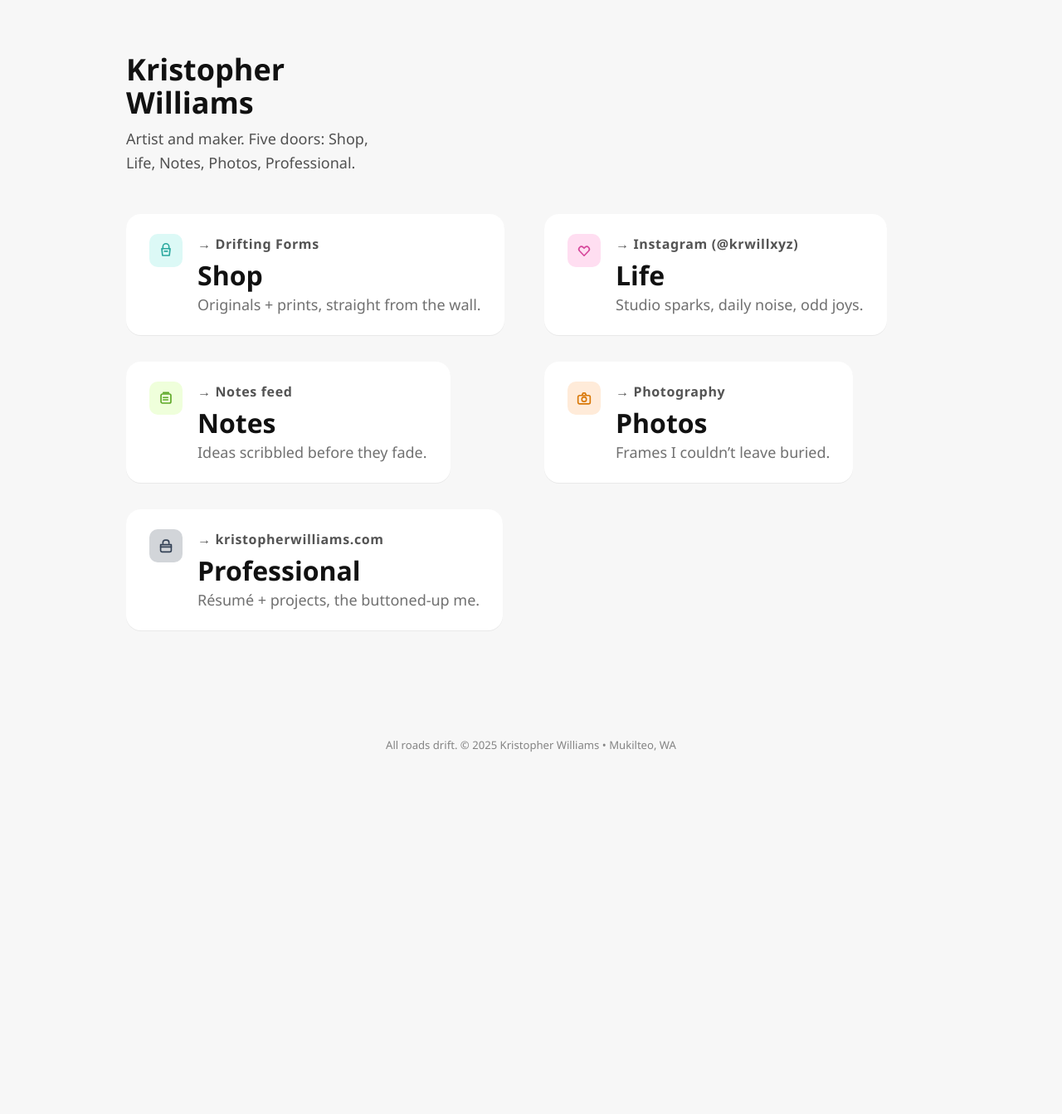
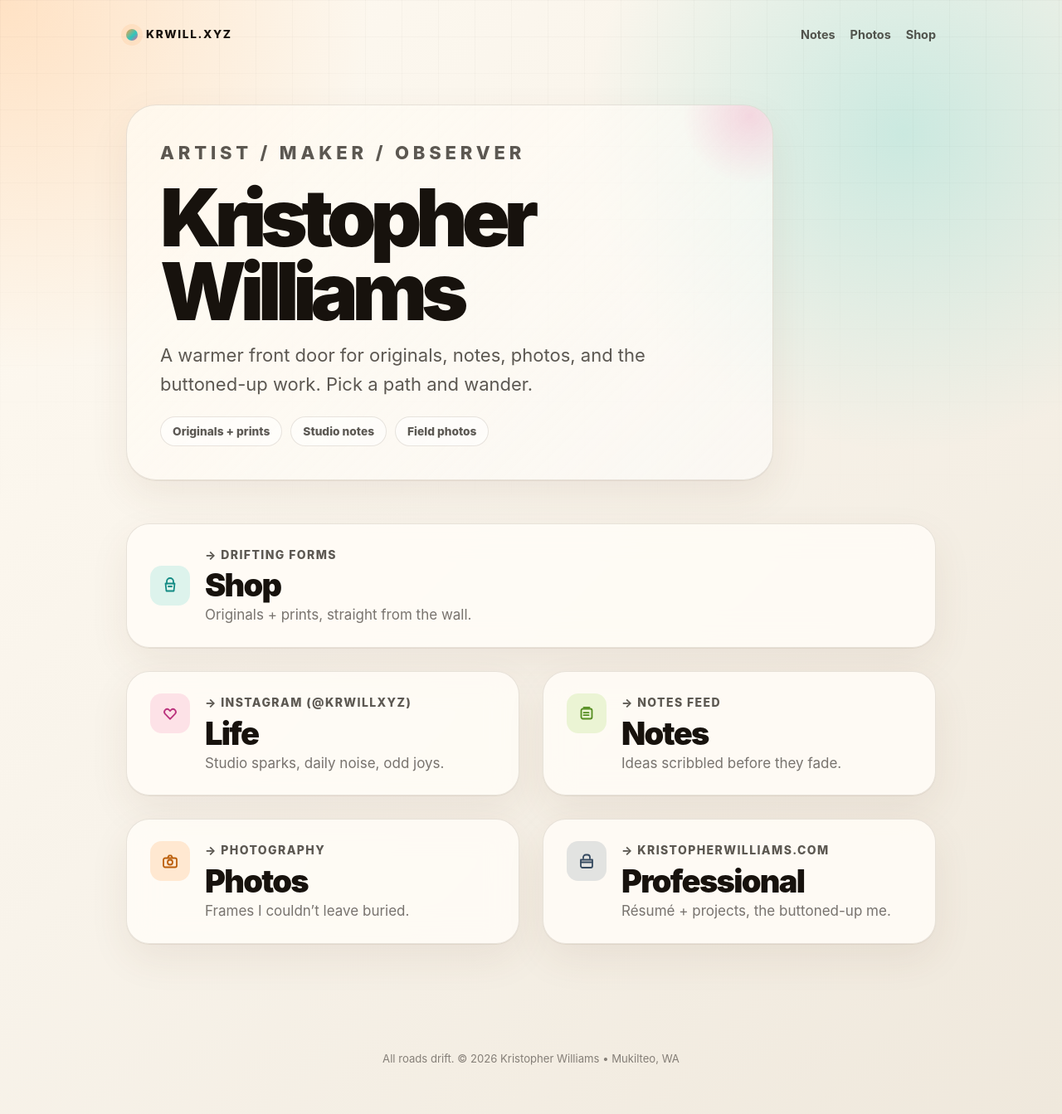
Before and after one commit to krwillxyz/krwillxyz.github.io, a Jekyll site: the page built from index.md, in a window 1280 px wide. Shown: the whole page at 83% size. Built offline with Jekyll 4.4.1, drawn with Linux system fonts in a browser that asks for light colours; before the commit the page ends 965 px from its top, so only the background shows below that.

Commit message:
Give landing page a visual uplift

```diff
--- a/_layouts/default.html
+++ b/_layouts/default.html
@@ -24,25 +24,27 @@
 <style>
   :root {
     color-scheme: light;
-    --page-bg: #f7f7f7;
-    --card-bg: #ffffff;
-    --ink: #111111;
-    --ink-muted: rgba(17, 17, 17, 0.72);
-    --ink-soft: rgba(17, 17, 17, 0.6);
-    --focus-ring: #111111;
-    --shadow-base: 0 1px 0 rgba(0, 0, 0, 0.06);
-    --shadow-hover: 0 6px 18px rgba(17, 17, 17, 0.12);
-    --pill-radius: 10px;
-    --teal-pill: rgba(79, 224, 210, 0.2);
-    --teal-icon: #2aa89e;
-    --magenta-pill: rgba(255, 90, 183, 0.2);
-    --magenta-icon: #d6459a;
-    --lime-pill: rgba(183, 255, 90, 0.22);
-    --lime-icon: #5da827;
-    --orange-pill: rgba(255, 166, 82, 0.22);
-    --orange-icon: #d97706;
-    --slate-pill: rgba(52, 64, 84, 0.22);
-    --slate-icon: #334155;
+    --page-bg: #f8f3ea;
+    --card-bg: rgba(255, 252, 246, 0.88);
+    --card-bg-strong: #fffaf1;
+    --ink: #17120d;
+    --ink-muted: rgba(23, 18, 13, 0.7);
+    --ink-soft: rgba(23, 18, 13, 0.58);
+    --line: rgba(79, 55, 31, 0.13);
+    --focus-ring: #17120d;
+    --shadow-base: 0 1px 0 rgba(79, 55, 31, 0.08), 0 18px 48px rgba(97, 66, 34, 0.08);
+    --shadow-hover: 0 18px 42px rgba(97, 66, 34, 0.16), 0 1px 0 rgba(79, 55, 31, 0.1);
+    --pill-radius: 14px;
+    --teal-pill: rgba(44, 199, 190, 0.16);
+    --teal-icon: #138b84;
+    --magenta-pill: rgba(242, 86, 155, 0.15);
+    --magenta-icon: #bb337d;
+    --lime-pill: rgba(151, 217, 70, 0.18);
+    --lime-icon: #548d20;
+    --orange-pill: rgba(255, 157, 68, 0.2);
+    --orange-icon: #bb5e0a;
+    --slate-pill: rgba(82, 101, 123, 0.16);
+    --slate-icon: #34495f;
   }
 
   *, *::before, *::after {
@@ -52,13 +54,27 @@
   body {
     margin: 0;
     min-height: 100vh;
-    background: var(--page-bg);
+    background:
+      radial-gradient(circle at top left, rgba(255, 157, 68, 0.26), transparent 28rem),
+      radial-gradient(circle at 85% 12%, rgba(44, 199, 190, 0.22), transparent 24rem),
+      linear-gradient(135deg, #fffaf1 0%, var(--page-bg) 44%, #efe8dc 100%);
     color: var(--ink);
-    font-family: 'Segoe UI', 'Helvetica Neue', system-ui, -apple-system, BlinkMacSystemFont, sans-serif;
+    font-family: Inter, ui-sans-serif, 'Segoe UI', 'Helvetica Neue', system-ui, -apple-system, BlinkMacSystemFont, sans-serif;
     font-size: 16px;
     line-height: 1.6;
     display: flex;
     flex-direction: column;
+  }
+
+  body::before {
+    content: "";
+    position: fixed;
+    inset: 0;
+    pointer-events: none;
+    background-image: linear-gradient(rgba(23, 18, 13, 0.035) 1px, transparent 1px), linear-gradient(90deg, rgba(23, 18, 13, 0.035) 1px, transparent 1px);
+    background-size: 44px 44px;
+    -webkit-mask-image: linear-gradient(to bottom, rgba(0, 0, 0, 0.7), transparent 72%);
+    mask-image: linear-gradient(to bottom, rgba(0, 0, 0, 0.7), transparent 72%);
   }
 
   a {
@@ -67,11 +83,62 @@
     outline: none;
   }
 
+  .site-nav {
+    width: min(1040px, 100%);
+    margin: 0 auto;
+    padding: clamp(16px, 4vw, 30px) clamp(16px, 6vw, 32px) 0;
+    display: flex;
+    align-items: center;
+    justify-content: space-between;
+    gap: 16px;
+  }
+
+  .brand-mark {
+    display: inline-flex;
+    align-items: center;
+    gap: 10px;
+    font-size: 0.85rem;
+    font-weight: 800;
+    letter-spacing: 0.12em;
+    text-transform: uppercase;
+  }
+
+  .brand-mark::before {
+    content: "";
+    width: 14px;
+    height: 14px;
+    border-radius: 999px;
+    background: linear-gradient(135deg, #ff9d44, #2cc7be 58%, #f2569b);
+    box-shadow: 0 0 0 6px rgba(255, 157, 68, 0.13);
+  }
+
+  .nav-links {
+    display: flex;
+    align-items: center;
+    gap: clamp(10px, 3vw, 18px);
+    flex-wrap: wrap;
+    justify-content: flex-end;
+    color: var(--ink-muted);
+    font-size: 0.9rem;
+    font-weight: 700;
+  }
+
+  .nav-links a {
+    border-bottom: 1px solid transparent;
+    transition: color 0.18s ease, border-color 0.18s ease;
+  }
+
+  .nav-links a:hover,
+  .nav-links a:focus-visible {
+    color: var(--ink);
+    border-color: currentColor;
+  }
+
   main {
     flex: 1 0 auto;
     width: min(1040px, 100%);
     margin: 0 auto;
-    padding: clamp(24px, 6vw, 64px) clamp(16px, 6vw, 32px) clamp(64px, 8vw, 96px);
+    padding: clamp(30px, 6vw, 72px) clamp(16px, 6vw, 32px) clamp(64px, 8vw, 96px);
   }
 
   footer {
@@ -79,7 +146,7 @@
     padding: 32px clamp(16px, 6vw, 32px) 56px;
     text-align: center;
     font-size: 0.82rem;
-    color: rgba(17, 17, 17, 0.5);
+    color: rgba(23, 18, 13, 0.5);
   }
 
   footer a {
@@ -91,27 +158,79 @@
 
   .layout-shell {
     display: grid;
-    gap: clamp(28px, 6vw, 48px);
+    gap: clamp(28px, 6vw, 52px);
   }
 
   .page-head {
+    position: relative;
     display: grid;
-    gap: 0.6rem;
-    max-width: 34ch;
+    gap: 1rem;
+    max-width: 780px;
+    padding: clamp(22px, 5vw, 40px);
+    background: linear-gradient(135deg, rgba(255, 250, 241, 0.82), rgba(255, 255, 255, 0.5));
+    border: 1px solid var(--line);
+    border-radius: clamp(24px, 5vw, 36px);
+    box-shadow: var(--shadow-base);
+    overflow: hidden;
+  }
+
+  .page-head::after {
+    content: "";
+    position: absolute;
+    width: 170px;
+    height: 170px;
+    right: -58px;
+    top: -72px;
+    border-radius: 999px;
+    background: radial-gradient(circle, rgba(242, 86, 155, 0.2), transparent 68%);
+  }
+
+  .eyebrow {
+    margin: 0;
+    color: var(--ink-muted);
+    font-size: 0.78rem;
+    font-weight: 800;
+    letter-spacing: 0.22em;
+    text-transform: uppercase;
   }
 
   .page-head h1 {
+    position: relative;
     margin: 0;
-    font-size: clamp(22px, 4vw, 36px);
-    font-weight: 800;
-    line-height: 1.1;
+    max-width: 12ch;
+    font-size: clamp(46px, 10vw, 96px);
+    font-weight: 900;
+    letter-spacing: -0.075em;
+    line-height: 0.92;
   }
 
   .page-head p {
+    position: relative;
     margin: 0;
-    font-size: clamp(14px, 2.4vw, 18px);
+    font-size: clamp(17px, 2.4vw, 22px);
     color: var(--ink-muted);
-    max-width: 42ch;
+    max-width: 48ch;
+  }
+
+  .hero-actions {
+    position: relative;
+    display: flex;
+    flex-wrap: wrap;
+    gap: 10px;
+    margin-top: 0.3rem;
+  }
+
+  .hero-chip {
+    display: inline-flex;
+    align-items: center;
+    min-height: 36px;
+    padding: 0 14px;
+    border: 1px solid var(--line);
+    border-radius: 999px;
+    background: rgba(255, 255, 255, 0.54);
+    color: var(--ink-muted);
+    font-size: 0.86rem;
+    font-weight: 800;
   }
 
   .link-hub {
@@ -120,7 +239,7 @@
 
   .links-grid {
     display: grid;
-    gap: clamp(12px, 4vw, 16px);
+    gap: clamp(12px, 4vw, 18px);
     list-style: none;
     padding: 0;
     margin: 0;
@@ -133,23 +252,48 @@
     display: flex;
     align-items: flex-start;
     gap: clamp(12px, 4vw, 18px);
-    padding: clamp(16px, 4vw, 24px) clamp(18px, 5vw, 28px);
+    height: 100%;
+    padding: clamp(18px, 4vw, 26px) clamp(18px, 5vw, 28px);
     background: var(--card-bg);
-    border-radius: clamp(14px, 4vw, 18px);
+    border: 1px solid var(--line);
+    border-radius: clamp(20px, 4vw, 28px);
     box-shadow: var(--shadow-base);
     min-height: 56px;
-    transition: transform 0.18s ease, box-shadow 0.18s ease;
+    overflow: hidden;
+    backdrop-filter: blur(18px);
+    transition: transform 0.18s ease, box-shadow 0.18s ease, border-color 0.18s ease, background 0.18s ease;
+  }
+
+  .link-card::after {
+    content: "↗";
+    position: absolute;
+    top: 18px;
+    right: 20px;
+    color: var(--icon-color);
+    font-size: 1rem;
+    font-weight: 900;
+    opacity: 0;
+    transform: translate(-4px, 4px);
+    transition: opacity 0.18s ease, transform 0.18s ease;
   }
 
   .link-card:hover {
-    transform: translateY(-2px);
+    transform: translateY(-4px);
     box-shadow: var(--shadow-hover);
+    border-color: rgba(79, 55, 31, 0.22);
+    background: var(--card-bg-strong);
+  }
+
+  .link-card:hover::after,
+  .link-card:focus-visible::after {
+    opacity: 1;
+    transform: none;
   }
 
   .link-card:focus-visible {
     outline: 2px solid var(--focus-ring);
     outline-offset: 4px;
-    transform: translateY(-2px);
+    transform: translateY(-4px);
     box-shadow: var(--shadow-hover);
   }
 
@@ -161,8 +305,8 @@
 
   .icon-pill {
     flex: 0 0 auto;
-    width: clamp(32px, 6vw, 40px);
-    height: clamp(32px, 6vw, 40px);
+    width: clamp(38px, 6vw, 48px);
+    height: clamp(38px, 6vw, 48px);
     border-radius: var(--pill-radius);
     background: var(--pill-bg);
     display: inline-flex;
@@ -171,8 +315,8 @@
   }
 
   .icon-pill svg {
-    width: clamp(18px, 4.5vw, 22px);
-    height: clamp(18px, 4.5vw, 22px);
+    width: clamp(20px, 4.5vw, 24px);
+    height: clamp(20px, 4.5vw, 24px);
     fill: none;
   }
 
@@ -195,52 +339,70 @@
     max-width: 38ch;
     flex: 1;
     min-width: 0;
+    padding-right: 20px;
   }
 
   .card-title {
     margin: 0;
-    font-size: clamp(20px, 3.8vw, 32px);
-    font-weight: 800;
-    line-height: 1.1;
+    font-size: clamp(24px, 4.2vw, 38px);
+    font-weight: 900;
+    letter-spacing: -0.045em;
+    line-height: 1;
     word-break: break-word;
   }
 
   .card-subtitle {
     margin: 0;
-    font-size: clamp(13px, 2.5vw, 16px);
-    font-weight: 600;
-    letter-spacing: 0.04em;
+    font-size: clamp(12px, 2.2vw, 14px);
+    font-weight: 800;
+    letter-spacing: 0.1em;
+    text-transform: uppercase;
     color: var(--ink-muted);
     word-break: break-word;
   }
 
   .card-caption {
     margin: 0;
-    font-size: clamp(14px, 2.4vw, 18px);
+    font-size: clamp(14px, 2.4vw, 17px);
     color: var(--ink-soft);
     line-height: 1.4;
   }
 
-  @media (min-width: 1024px) {
+  @media (min-width: 820px) {
     .links-grid {
       grid-template-columns: repeat(2, minmax(0, 1fr));
-      gap: clamp(24px, 3vw, 32px);
+      gap: clamp(18px, 3vw, 28px);
     }
 
-    .links-grid li:nth-child(odd) .link-card {
-      justify-self: flex-start;
+    .links-grid li:first-child {
+      grid-column: span 2;
     }
 
-    .links-grid li:nth-child(even) .link-card {
-      justify-self: flex-start;
+    .links-grid li:first-child .link-card {
+      align-items: center;
+    }
+  }
+
+  @media (max-width: 640px) {
+    .site-nav {
+      align-items: flex-start;
+      flex-direction: column;
+    }
+
+    .nav-links {
+      justify-content: flex-start;
     }
   }
 
   @media (prefers-reduced-motion: reduce) {
     .link-card,
+    .link-card::after,
+    .nav-links a {
+      transition: none !important;
+    }
+
     .link-card:hover,
     .link-card:focus-visible {
-      transition: none !important;
       transform: none !important;
     }
   }
@@ -256,11 +418,19 @@
 </script>
 </head>
 <body class="{{ page.body_class | default: '' }}">
+<header class="site-nav" aria-label="Site">
+  <a class="brand-mark" href="{{ '/' | relative_url }}">krwill.xyz</a>
+  <nav class="nav-links" aria-label="Quick links">
+    <a href="{{ '/notes/' | relative_url }}">Notes</a>
+    <a href="{{ '/photography/' | relative_url }}">Photos</a>
+    <a href="https://driftingforms.com" target="_blank" rel="noopener noreferrer">Shop</a>
+  </nav>
+</header>
 <main>
   <div class="layout-shell">
     {{ content }}
   </div>
 </main>
-<footer>All roads drift. © 2025 Kristopher Williams • Mukilteo, WA</footer>
+<footer>All roads drift. © 2026 Kristopher Williams • Mukilteo, WA</footer>
 </body>
 </html>
--- a/index.md
+++ b/index.md
@@ -6,8 +6,14 @@ body_class: landing
 ---
 
 <section class="page-head" aria-labelledby="page-title">
+  <p class="eyebrow">Artist / maker / observer</p>
   <h1 id="page-title">Kristopher Williams</h1>
-  <p>Artist and maker. Five doors: Shop, Life, Notes, Photos, Professional.</p>
+  <p>A warmer front door for originals, notes, photos, and the buttoned-up work. Pick a path and wander.</p>
+  <div class="hero-actions" aria-label="Site highlights">
+    <span class="hero-chip">Originals + prints</span>
+    <span class="hero-chip">Studio notes</span>
+    <span class="hero-chip">Field photos</span>
+  </div>
 </section>
 
 <nav class="link-hub" aria-label="Primary">
```
